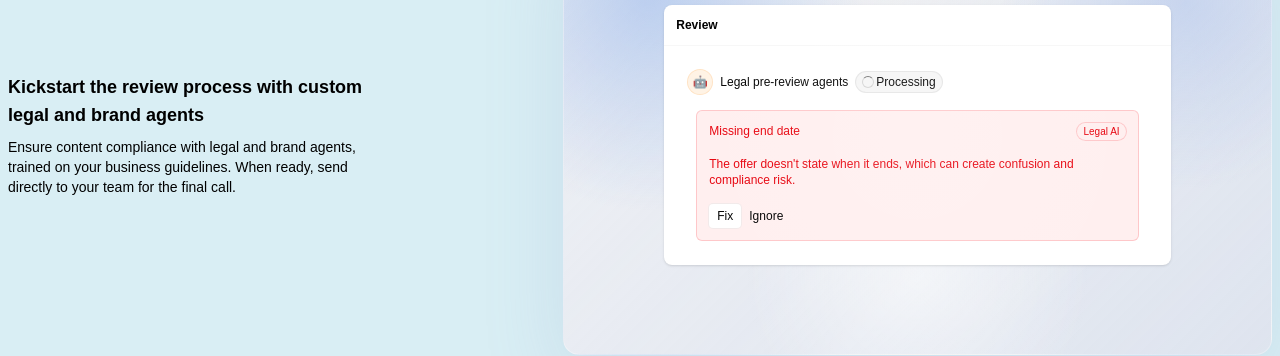
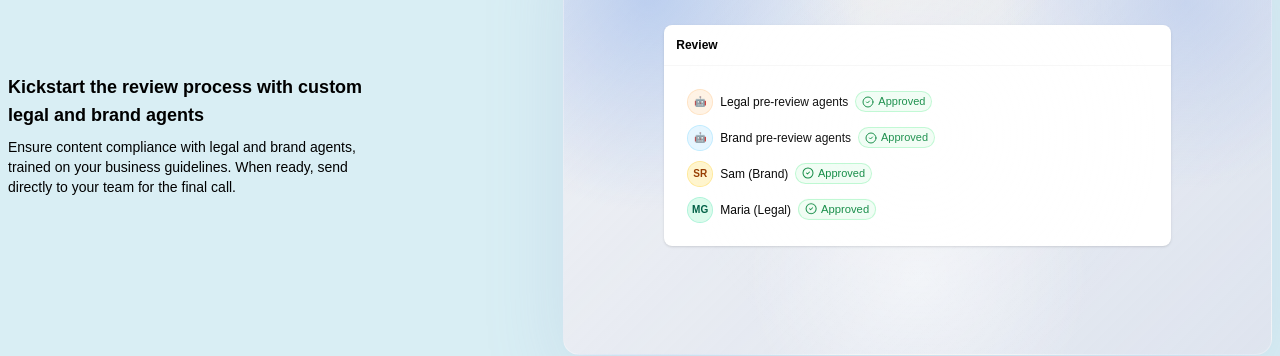
Before and after one commit to internetdrew/inspired-by-hightouch, a React (Vite) app: page / in a window 1280 px wide. Both pictures are taken after a click on the button "Fix". Shown: the part 1021-1377 px from the top of the page. Built offline with nearby package versions, Linux system fonts and the light colour scheme.

Commit message:
stagger in approvals

```diff
--- a/src/App.tsx
+++ b/src/App.tsx
@@ -4,7 +4,7 @@ import {
   useInView,
   useReducedMotion,
 } from 'motion/react';
-import { useRef, useState } from 'react';
+import { useEffect, useRef, useState } from 'react';
 import AgentEdit from './components/AgentEdit';
 
 const reviewPanelSpring = {
@@ -19,19 +19,149 @@ const reviewLayoutSpring = {
   damping: 32,
 };
 
+const REVIEW_ROW_ENTER_TRANSITION = {
+  type: 'spring' as const,
+  stiffness: 360,
+  damping: 30,
+};
+
+type ReviewState =
+  | 'processing-initial'
+  | 'issue'
+  | 'processing-fix'
+  | 'approved';
+
+type ReviewBadgeState = 'processing' | 'approved';
+
+type FollowUpReviewRow = {
+  id: 'brand-pre-review' | 'sam-brand' | 'maria-legal';
+  label: string;
+  icon: React.ReactNode;
+  badgeState: ReviewBadgeState;
+};
+
+const REVIEW_ROW_APPEARANCE = {
+  legalAgents: {
+    iconShell:
+      'bg-orange-200/30 ring-orange-300/40 text-neutral-700',
+  },
+  brandAgents: {
+    iconShell: 'bg-sky-200/35 ring-sky-300/45 text-sky-700',
+  },
+  sam: {
+    iconShell: 'bg-amber-200/40 ring-amber-300/50 text-amber-800',
+  },
+  maria: {
+    iconShell: 'bg-emerald-200/40 ring-emerald-300/50 text-emerald-800',
+  },
+} as const;
+
 function App() {
   const shouldReduceMotion = useReducedMotion();
   const reviewPanelRef = useRef<HTMLElement | null>(null);
-  const [hasCompletedReviewScan, setHasCompletedReviewScan] = useState(false);
+  const reviewTimerRefs = useRef<number[]>([]);
+  const [reviewState, setReviewState] =
+    useState<ReviewState>('processing-initial');
+  const [followUpStage, setFollowUpStage] = useState(0);
 
   const isReviewPanelInView = useInView(reviewPanelRef, {
     amount: 0.5,
     once: true,
   });
+  const activeReviewState =
+    shouldReduceMotion &&
+    isReviewPanelInView &&
+    reviewState === 'processing-initial'
+      ? 'issue'
+      : reviewState;
+  const reviewBadgeState =
+    activeReviewState === 'approved' ? 'approved' : 'processing';
   const isReviewProcessing =
-    isReviewPanelInView && !shouldReduceMotion && !hasCompletedReviewScan;
+    isReviewPanelInView &&
+    (activeReviewState === 'processing-initial' ||
+      activeReviewState === 'processing-fix');
   const showMissingEndDate =
-    (isReviewPanelInView && shouldReduceMotion) || hasCompletedReviewScan;
+    isReviewPanelInView && activeReviewState === 'issue';
+  const followUpRows: FollowUpReviewRow[] = [
+    {
+      id: 'brand-pre-review',
+      label: 'Brand pre-review agents',
+      icon: '🤖',
+      badgeState: followUpStage >= 2 ? 'approved' : 'processing',
+    },
+    {
+      id: 'sam-brand',
+      label: 'Sam (Brand)',
+      icon: 'SR',
+      badgeState: followUpStage >= 5 ? 'approved' : 'processing',
+    },
+    {
+      id: 'maria-legal',
+      label: 'Maria (Legal)',
+      icon: 'MG',
+      badgeState: followUpStage >= 6 ? 'approved' : 'processing',
+    },
+  ];
+  const visibleFollowUpRows = followUpRows.filter((row) => {
+    if (row.id === 'brand-pre-review') {
+      return followUpStage >= 1;
+    }
+
+    if (row.id === 'sam-brand') {
+      return followUpStage >= 3;
+    }
+
+    return followUpStage >= 4;
+  });
+
+  const clearReviewTimers = () => {
+    reviewTimerRefs.current.forEach((timerId) => window.clearTimeout(timerId));
+    reviewTimerRefs.current = [];
+  };
+
+  useEffect(() => {
+    return () => {
+      clearReviewTimers();
+    };
+  }, []);
+
+  useEffect(() => {
+    if (activeReviewState !== 'approved' || followUpStage > 0) {
+      return;
+    }
+
+    const timing = shouldReduceMotion
+      ? [120, 360, 460, 540, 760, 860]
+      : [200, 620, 760, 860, 1120, 1240];
+
+    reviewTimerRefs.current = timing.map((delay, index) =>
+      window.setTimeout(() => {
+        setFollowUpStage(index + 1);
+      }, delay),
+    );
+
+    return () => {
+      clearReviewTimers();
+    };
+  }, [activeReviewState, shouldReduceMotion]);
+
+  const handleFixIssue = () => {
+    clearReviewTimers();
+    setFollowUpStage(0);
+
+    setReviewState('processing-fix');
+
+    if (shouldReduceMotion) {
+      const timerId = window.setTimeout(() => {
+        setReviewState('approved');
+        reviewTimerRefs.current = reviewTimerRefs.current.filter(
+          (existingTimerId) => existingTimerId !== timerId,
+        );
+      }, 900);
+
+      reviewTimerRefs.current = [timerId];
+    }
+  };
 
   return (
     <div className='page-shell px-2 py-12 space-y-24'>
@@ -97,35 +227,55 @@ function App() {
               Review
             </p>
             <motion.div layout className='p-6'>
-              <div className='flex items-center gap-2 text-xs'>
-                <span className='inline-flex size-6 items-center justify-center bg-orange-200/30 rounded-full ring ring-orange-300/40'>
-                  🤖
-                </span>
-                <span className='font-medium'>Legal pre-review agents</span>
-                <span className='inline-flex items-center gap-0.5 bg-neutral-100 ring ring-neutral-200 px-1.5 py-0.5 rounded-full'>
-                  <motion.span
-                    aria-hidden='true'
-                    className='size-3 rounded-full border border-neutral-300 border-t-neutral-500'
-                    animate={
-                      isReviewProcessing ? { rotate: 360 } : { rotate: 0 }
+              <div className='space-y-3'>
+                <ReviewStatusRow
+                  icon='🤖'
+                  iconShellClassName={REVIEW_ROW_APPEARANCE.legalAgents.iconShell}
+                  label='Legal pre-review agents'
+                  badgeState={reviewBadgeState}
+                  isProcessing={isReviewProcessing}
+                  onProcessingComplete={() => {
+                    if (!shouldReduceMotion && isReviewPanelInView) {
+                      if (activeReviewState === 'processing-initial') {
+                        setReviewState('issue');
+                      }
+
+                      if (activeReviewState === 'processing-fix') {
+                        setReviewState('approved');
+                      }
                     }
-                    transition={
-                      isReviewProcessing
-                        ? {
-                            duration: 1,
-                            ease: 'linear',
-                            repeat: 1,
-                          }
-                        : { duration: 0.2, ease: 'easeOut' }
-                    }
-                    onAnimationComplete={() => {
-                      if (isReviewProcessing) {
-                        setHasCompletedReviewScan(true);
+                  }}
+                />
+                <AnimatePresence initial={false}>
+                  {visibleFollowUpRows.map((row) => (
+                    <motion.div
+                      key={row.id}
+                      layout
+                      initial={
+                        shouldReduceMotion
+                          ? false
+                          : { opacity: 0, y: 8, scale: 0.985 }
                       }
-                    }}
-                  />
-                  Processing
-                </span>
+                      animate={{ opacity: 1, y: 0, scale: 1 }}
+                      exit={{ opacity: 0, y: -6, scale: 0.985 }}
+                      transition={REVIEW_ROW_ENTER_TRANSITION}
+                    >
+                      <ReviewStatusRow
+                        icon={row.icon}
+                        iconShellClassName={
+                          row.id === 'brand-pre-review'
+                            ? REVIEW_ROW_APPEARANCE.brandAgents.iconShell
+                            : row.id === 'sam-brand'
+                              ? REVIEW_ROW_APPEARANCE.sam.iconShell
+                              : REVIEW_ROW_APPEARANCE.maria.iconShell
+                        }
+                        label={row.label}
+                        badgeState={row.badgeState}
+                        isProcessing={row.badgeState === 'processing'}
+                      />
+                    </motion.div>
+                  ))}
+                </AnimatePresence>
               </div>
               <AnimatePresence initial={false}>
                 {showMissingEndDate ? (
@@ -176,7 +326,11 @@ function App() {
                       </p>
 
                       <div className='flex items-center gap-2'>
-                        <button className='cursor-pointer bg-white ring ring-neutral-200/50 px-2 py-1 rounded-sm'>
+                        <button
+                          type='button'
+                          onClick={handleFixIssue}
+                          className='cursor-pointer bg-white ring ring-neutral-200/50 px-2 py-1 rounded-sm'
+                        >
                           Fix
                         </button>
                         <button disabled>Ignore</button>
@@ -194,3 +348,169 @@ function App() {
 }
 
 export default App;
+
+function ReviewStatusRow({
+  icon,
+  iconShellClassName,
+  label,
+  badgeState,
+  isProcessing,
+  onProcessingComplete,
+}: {
+  icon: React.ReactNode;
+  iconShellClassName: string;
+  label: string;
+  badgeState: ReviewBadgeState;
+  isProcessing: boolean;
+  onProcessingComplete?: () => void;
+}) {
+  return (
+    <div className='flex items-center gap-2 text-xs'>
+      <span
+        className={`inline-flex size-6 items-center justify-center rounded-full ring ${iconShellClassName}`}
+      >
+        {typeof icon === 'string' && icon.length <= 2 ? (
+          <span className='text-[10px] font-semibold tracking-[0.02em]'>
+            {icon}
+          </span>
+        ) : (
+          icon
+        )}
+      </span>
+      <span className='font-medium'>{label}</span>
+      <ReviewBadge
+        badgeState={badgeState}
+        isProcessing={isProcessing}
+        onProcessingComplete={onProcessingComplete}
+      />
+    </div>
+  );
+}
+
+function ReviewBadge({
+  badgeState,
+  isProcessing,
+  onProcessingComplete,
+}: {
+  badgeState: ReviewBadgeState;
+  isProcessing: boolean;
+  onProcessingComplete?: () => void;
+}) {
+  return (
+    <motion.span
+      layout
+      className={`inline-flex items-center overflow-hidden rounded-full px-1.5 py-0.5 ring ${
+        badgeState === 'approved'
+          ? 'bg-green-50 text-green-700 ring-green-200'
+          : 'bg-neutral-100 text-neutral-600 ring-neutral-200'
+      }`}
+      transition={{ layout: reviewLayoutSpring }}
+    >
+      <motion.span
+        layout
+        transition={{ layout: reviewLayoutSpring }}
+        className='inline-flex items-center gap-1'
+      >
+        <motion.span
+          animate={{ width: 12 }}
+          transition={reviewLayoutSpring}
+          className='relative inline-flex h-3 items-center justify-center overflow-hidden'
+        >
+          <AnimatePresence initial={false} mode='popLayout'>
+            <motion.span
+              key={badgeState}
+              initial={{
+                y: -10,
+                opacity: 0,
+                scale: 0.75,
+                filter: 'blur(4px)',
+              }}
+              animate={{
+                y: 0,
+                opacity: 1,
+                scale: 1,
+                filter: 'blur(0px)',
+              }}
+              exit={{
+                y: 10,
+                opacity: 0,
+                scale: 0.75,
+                filter: 'blur(4px)',
+              }}
+              transition={{ duration: 0.18, ease: 'easeInOut' }}
+              className='absolute inset-0 flex items-center justify-center'
+            >
+              {badgeState === 'approved' ? (
+                <svg
+                  xmlns='http://www.w3.org/2000/svg'
+                  width='24'
+                  height='24'
+                  viewBox='0 0 24 24'
+                  fill='none'
+                  stroke='currentColor'
+                  strokeWidth='2'
+                  strokeLinecap='round'
+                  strokeLinejoin='round'
+                  className='size-3'
+                >
+                  <circle cx='12' cy='12' r='10' />
+                  <path d='m9 12 2 2 4-4' />
+                </svg>
+              ) : (
+                <motion.span
+                  aria-hidden='true'
+                  className='size-3 rounded-full border border-neutral-300 border-t-neutral-500'
+                  animate={isProcessing ? { rotate: 360 } : { rotate: 0 }}
+                  transition={
+                    isProcessing
+                      ? {
+                          duration: 0.7,
+                          ease: 'linear',
+                          repeat: 1,
+                        }
+                      : { duration: 0.2, ease: 'easeOut' }
+                  }
+                  onAnimationComplete={() => {
+                    if (isProcessing) {
+                      onProcessingComplete?.();
+                    }
+                  }}
+                />
+              )}
+            </motion.span>
+          </AnimatePresence>
+        </motion.span>
+        <motion.span
+          layout
+          className='relative inline-flex overflow-hidden text-[11px] font-medium'
+          transition={{ layout: reviewLayoutSpring }}
+        >
+          <AnimatePresence initial={false} mode='popLayout'>
+            <motion.span
+              key={badgeState}
+              initial={{
+                y: -10,
+                opacity: 0,
+                filter: 'blur(4px)',
+              }}
+              animate={{
+                y: 0,
+                opacity: 1,
+                filter: 'blur(0px)',
+              }}
+              exit={{
+                y: 10,
+                opacity: 0,
+                filter: 'blur(4px)',
+              }}
+              transition={{ duration: 0.18, ease: 'easeInOut' }}
+              className='relative whitespace-nowrap'
+            >
+              {badgeState === 'approved' ? 'Approved' : 'Processing'}
+            </motion.span>
+          </AnimatePresence>
+        </motion.span>
+      </motion.span>
+    </motion.span>
+  );
+}
```
